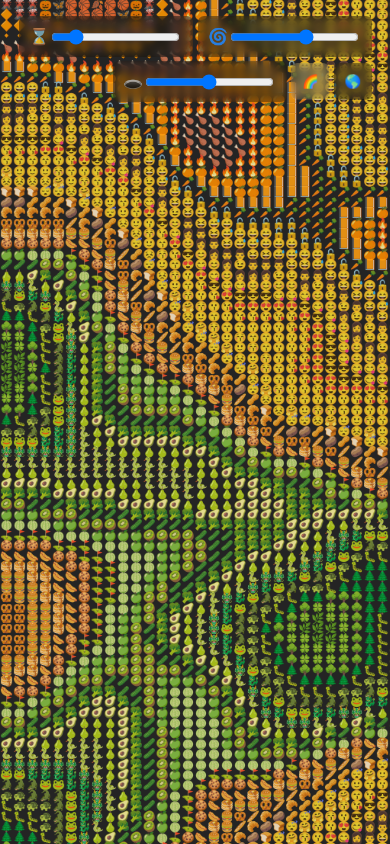
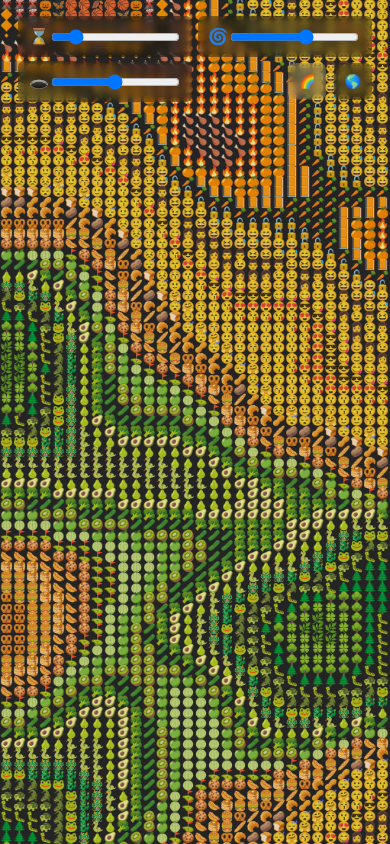
Before and after one commit to emiliobondioli/noisemoji, a website built with Vite: page index.html in a window 390 px wide. Built offline with nearby package versions, Linux system fonts and the light colour scheme.

Commit message:
fix mobile styles

```diff
--- a/index.html
+++ b/index.html
@@ -42,8 +42,10 @@
             id="config-radius"
           />
         </div>
-        <button data-map="base" class="map-button active">🌈</button>
-        <button data-map="terrain" class="map-button">🌎</button>
+        <div class="buttons">
+          <button data-map="base" class="map-button active">🌈</button>
+          <button data-map="terrain" class="map-button">🌎</button>
+        </div>
       </div>
       <span id="sample">⛔</span>
     </div>
--- a/style.scss
+++ b/style.scss
@@ -79,13 +79,13 @@
   }
   .tools {
     flex-wrap: wrap;
-    justify-content: flex-end;
+    justify-content: space-between;
     .slider {
       order: 1;
       margin: 0 0.15rem;
       margin-bottom: 0.25rem;
     }
-    button {
+    .buttons {
       order: 2;
     }
   }
```
